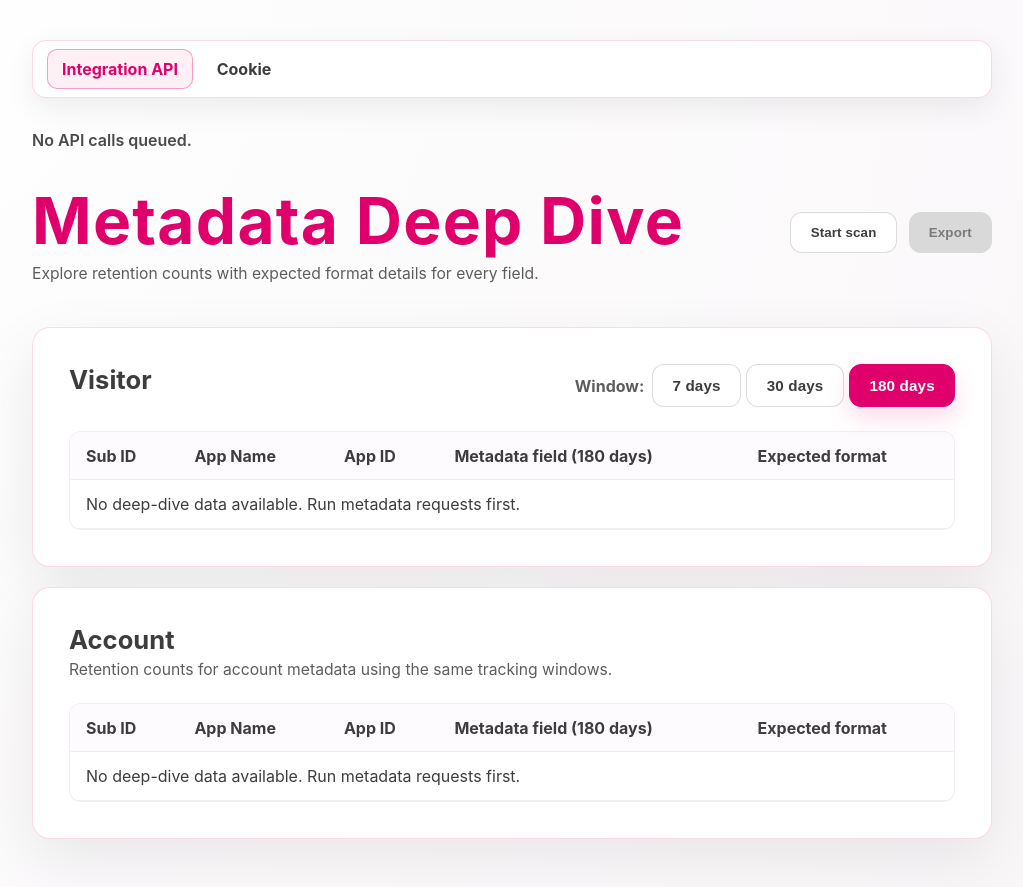
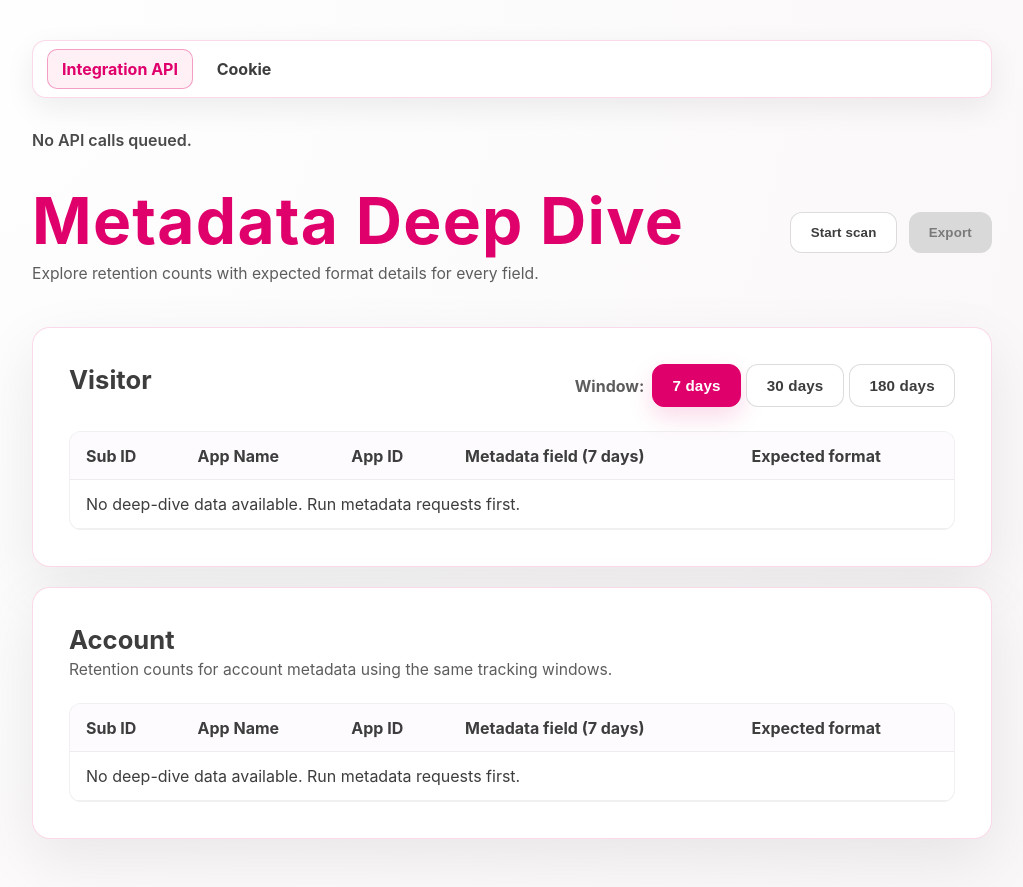
Before and after one commit to nikhilsathyanarayana-lab/metadataaudit, a website with bundled scripts: page deep_dive.html in a window 1280 px wide. Shown: the whole page, without its empty margins (128-1151 px from the left). Built offline with nearby package versions, Linux system fonts and the light colour scheme.

Commit message:
Default deep dive lookback to 7 days

```diff
--- a/deep_dive.html
+++ b/deep_dive.html
@@ -55,7 +55,7 @@
               <th scope="col">Sub ID</th>
               <th scope="col">App Name</th>
               <th scope="col">App ID</th>
-              <th scope="col" class="metadata-field-header">Metadata field (180 days)</th>
+              <th scope="col" class="metadata-field-header">Metadata field (7 days)</th>
               <th scope="col">Expected format</th>
             </tr>
           </thead>
@@ -79,7 +79,7 @@
               <th scope="col">Sub ID</th>
               <th scope="col">App Name</th>
               <th scope="col">App ID</th>
-              <th scope="col" class="metadata-field-header">Metadata field (180 days)</th>
+              <th scope="col" class="metadata-field-header">Metadata field (7 days)</th>
               <th scope="col">Expected format</th>
             </tr>
           </thead>
--- a/src/pages/deepDive.js
+++ b/src/pages/deepDive.js
@@ -10,7 +10,7 @@ const deepDiveGlobalKey = 'deepDiveMetaEvents';
 const metadataFieldGlobalKey = 'metadataFieldRecords';
 const appSelectionGlobalKey = 'appSelectionResponses';
 const LOOKBACK_OPTIONS = [7, 30, 180];
-const TARGET_LOOKBACK = 180;
+const TARGET_LOOKBACK = 7;
 const DEEP_DIVE_LOOKBACK = 7;
 
 const dedupeAndSortFields = (fields) => {
```
